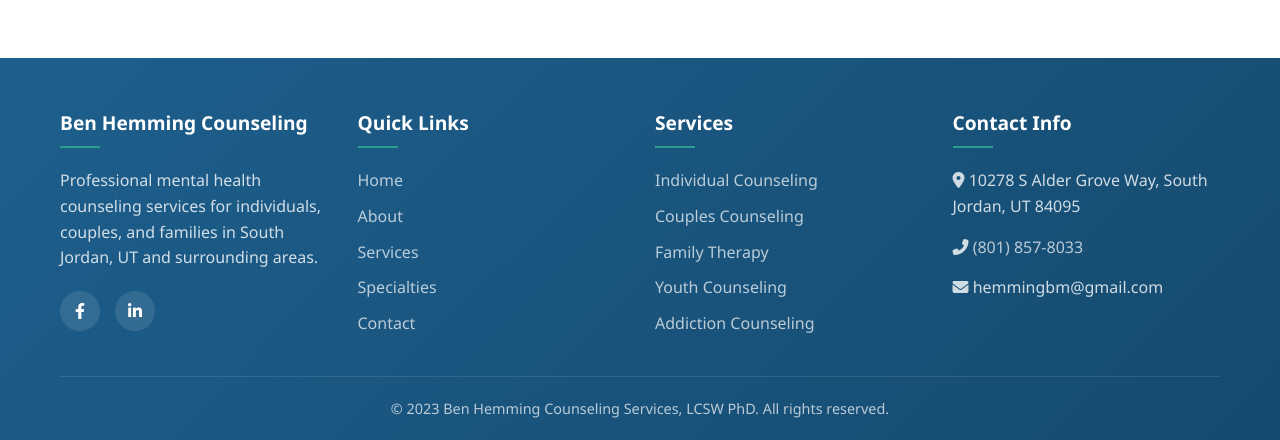
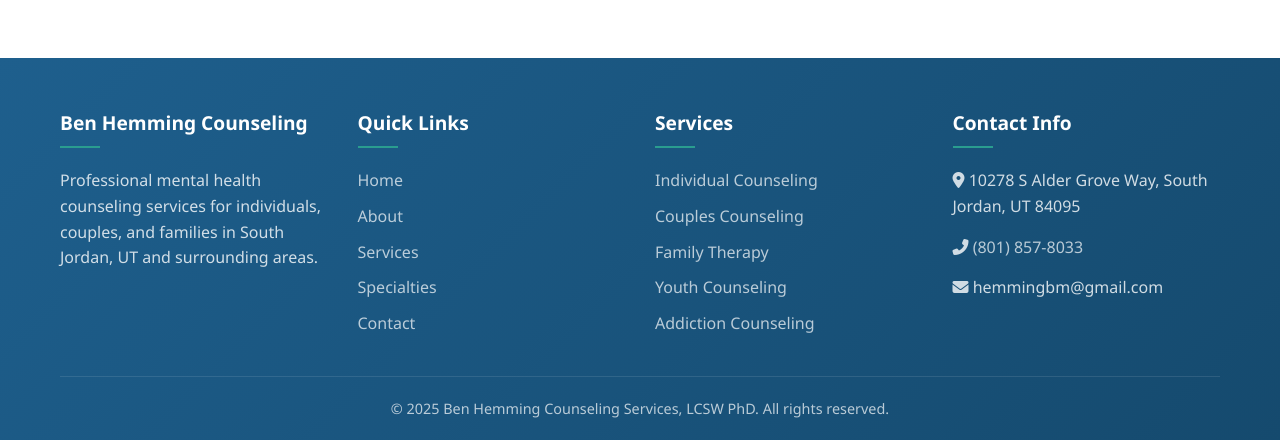
Before and after one commit to checonieto/benhemming, a plain HTML site: page index.html in a window 1280 px wide. Shown: the part 4183-4623 px from the top of the page. Drawn offline with Linux system fonts and the light colour scheme.

Commit message:
Refactor footer section and update copyright year

```diff
--- a/index.html
+++ b/index.html
@@ -965,10 +965,7 @@
             <div class="footer-col">
                 <h3>Ben Hemming Counseling</h3>
                 <p>Professional mental health counseling services for individuals, couples, and families in South Jordan, UT and surrounding areas.</p>
-                    <div class="social-links">
-                        <a href="#"><i class="fab fa-facebook-f"></i></a>
-                        <a href="#"><i class="fab fa-linkedin-in"></i></a>
-                    </div>
+                <!-- SOCIAL LINKS REMOVED FROM HERE -->
             </div>
             <div class="footer-col">
                 <h3>Quick Links</h3>
@@ -998,7 +995,7 @@
             </div>
         </div>
         <div class="copyright">
-                <p>&copy; 2023 Ben Hemming Counseling Services, LCSW PhD. All rights reserved.</p>
+            <p>&copy; 2025 Ben Hemming Counseling Services, LCSW PhD. All rights reserved.</p>
         </div>
     </div>
 </footer>
```
Lines whose indentation alone changed are shown as unchanged.
